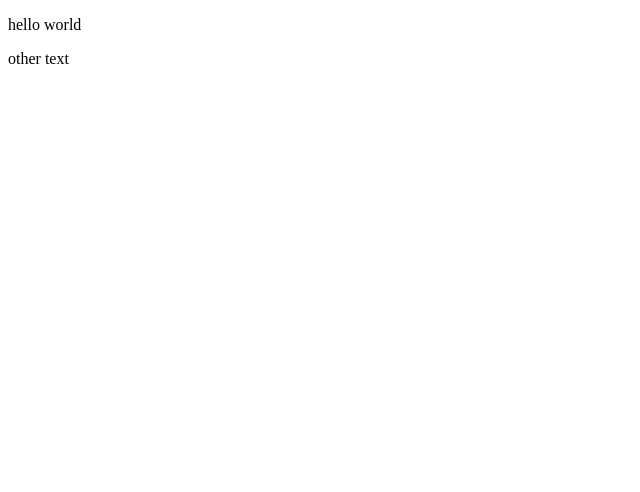
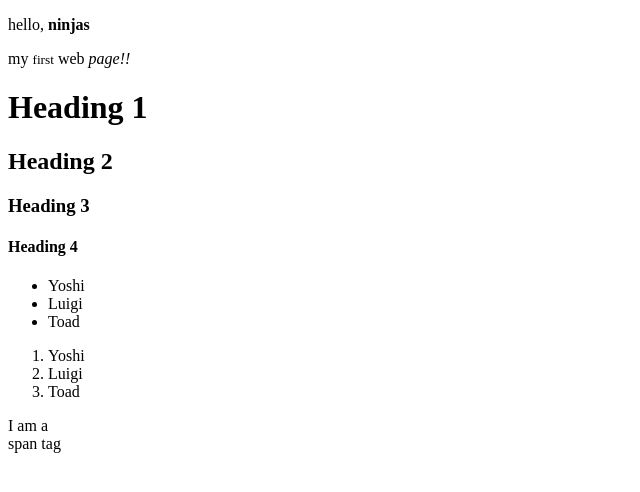
Before and after one commit to 0Mando/Crash-Course, a plain HTML site: page index.html in a window 1280 px wide. Shown: the whole page, without its empty margins (0-640 px from the left). Drawn offline with Linux system fonts and the light colour scheme.

Commit message:
Chapter 2

```diff
--- a/index.html
+++ b/index.html
@@ -7,8 +7,31 @@
     <title>Learning HTML</title>
 </head>
 <body>
+    <div>
+        <p>hello, <strong>ninjas</strong></p>
+        <p>my <small>first</small> web <em>page!!</em></p>
+    </div>
+    <div>
+        <h1>Heading 1</h1>
+        <h2>Heading 2</h2>
+        <h3>Heading 3</h3>
+        <h4>Heading 4</h4>
+    </div>
+    <div>
+        <ul>
+            <li>Yoshi</li>
+            <li>Luigi</li>
+            <li>Toad</li>
+        </ul>
+    </div>
+    <div>
+        <ol>
+            <li>Yoshi</li>
+            <li>Luigi</li>
+            <li>Toad</li>
+        </ol>
+    </div>
+    <span>I am a <br> span tag</span>
 
-    <p>hello world</p>
-    <p>other text</p>
 </body>
 </html>
```
